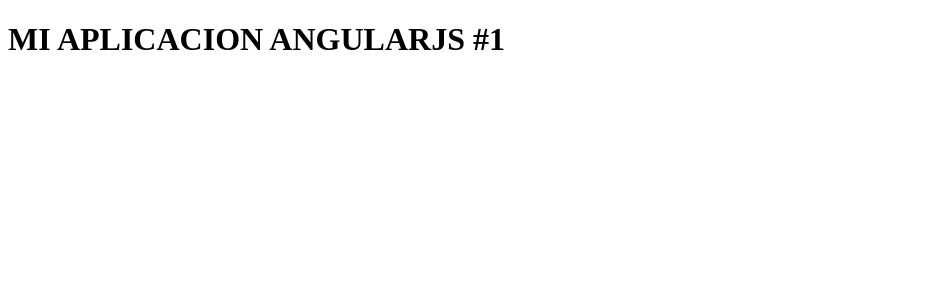
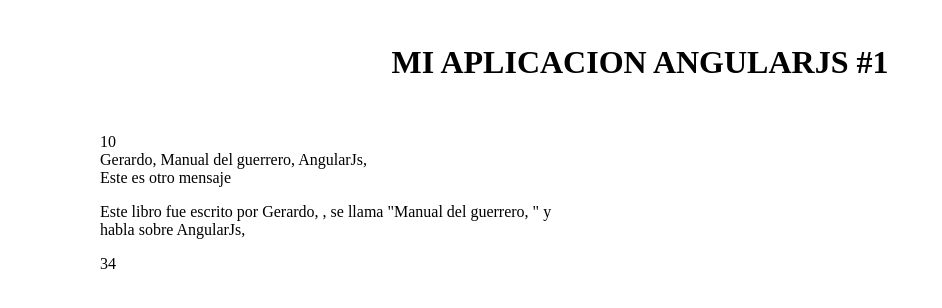
Before and after one commit to doyomay/angularCurso, a website: page index.html in a window 1280 px wide. Shown: the whole page, without its empty margins (0-942 px from the left). Drawn offline with nearby package versions, Linux system fonts and the light colour scheme.

Commit message:
Uso de expresiones de angularjs

```diff
--- a/index.html
+++ b/index.html
@@ -4,13 +4,66 @@
   <meta charset="UTF-8">
   <meta name="viewport" content="width=device-width"/>
   <title>curso angular js</title>
+  <style>
+    .container {
+      margin-left: auto;
+      margin-right: auto;
+      max-width: 1080px;
+    }
+
+    .row {
+      padding: 15px 0;
+    }
+
+    .u-centrar {
+      text-align: center;
+    }
+  </style>
 </head>
 <body>
-<h1> {{ "Mi Aplicacion angularjs #" +1 | uppercase }} </h1>
+<div class="container">
+  <div class="row">
+    <h1 class="u-centrar"> {{ "Mi Aplicacion angularjs #" +1 | uppercase }} </h1>
+  </div>
+</div>
+<div class="container">
+  <div class="row">
+    <div> {{ 5+5 }}</div>
+    <div data-ng-controller="miControlador"> {{ mensaje }}</div>
+    <div data-ng-controller="miControlador"> {{ segundoMensaje }}</div>
+    <div data-ng-controller="miControlador">
+      <p> Este libro fue escrito por  {{ libro.autor}}, se llama "{{libro.titulo}}" y <br/>
+      habla sobre {{libro.tema}}
+      </p>
+    </div>
+    <div data-ng-controller="miControlador"> {{ numeroAleatorio() }}</div>
+  </div>
+</div>
+
 
 <script src="https://ajax.googleapis.com/ajax/libs/angularjs/1.3.15/angular.min.js"></script>
 <script>
   var miaplicacion = angular.module('holamundo', []);
+  miaplicacion.controller('miControlador', function ($scope) {
+    $scope.libro = {};
+
+    $scope.libro.autor = 'Gerardo';
+    $scope.libro.titulo = 'Manual del guerrero';
+    $scope.libro.tema = 'AngularJs';
+
+    var codigo = '';
+
+    for (var i in $scope.libro) {
+      codigo += $scope.libro[i] += ', ';
+    }
+    $scope.mensaje = codigo;
+    $scope.segundoMensaje = "Este es otro mensaje";
+
+    $scope.numeroAleatorio = function() {
+      return Math.floor(Math.random()*100);
+    }
+
+  });
 </script>
 </body>
 </html>
```
